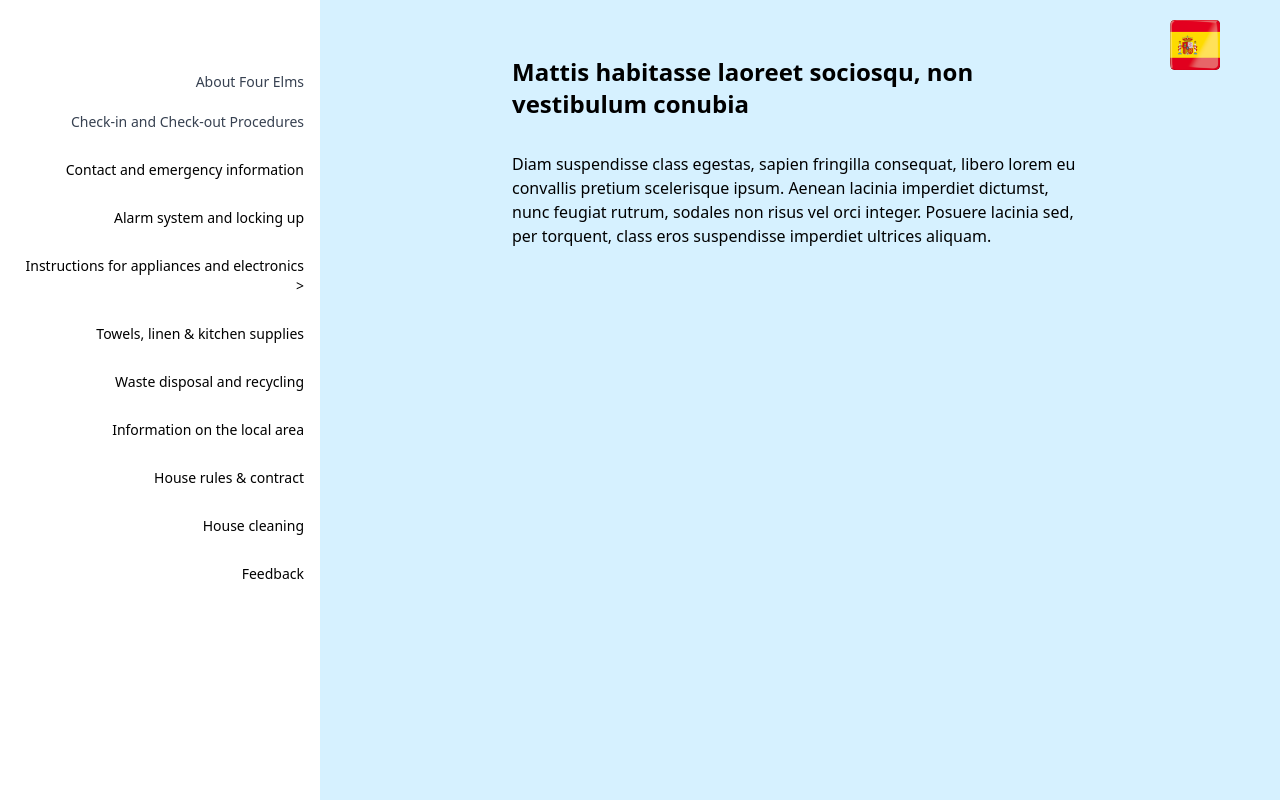
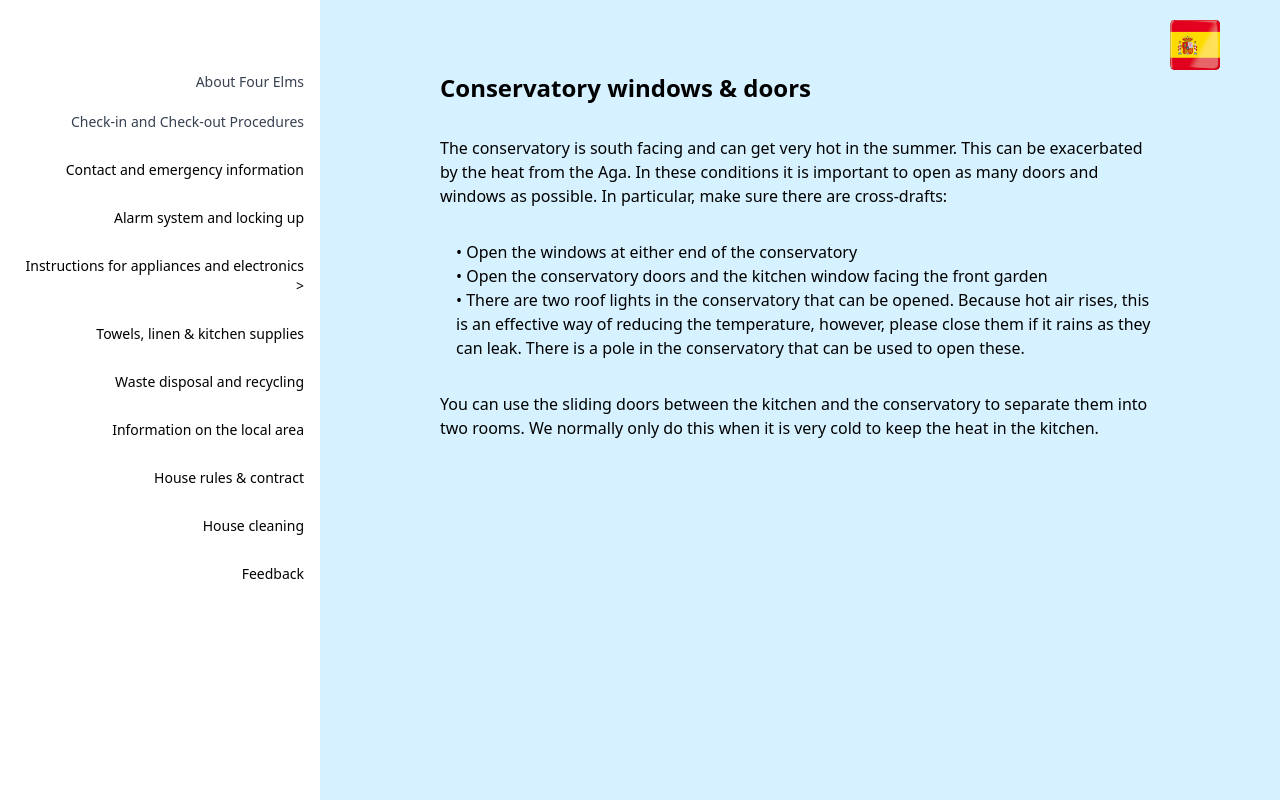
Before and after one commit to ConjecturesandRefutations/Four-Elms, a React (Create React App) app: page /appliances/conservatory in a window 1280 px wide. Built offline with nearby package versions, Linux system fonts and the light colour scheme.

Commit message:
all content added

```diff
--- a/src/pages/Appliances/Conservatory.js
+++ b/src/pages/Appliances/Conservatory.js
@@ -25,11 +25,20 @@ return(
 
 <main class="background md:col-span-3" id='Conservatory'>
 
-<div class='md:pt-10 w-3/5 mx-auto' >
+<div class='md:pt-10 w-3/4 mx-auto' >
 
-<h1 class='text-2xl font-bold mb-8 mt-4'> Mattis habitasse laoreet sociosqu, non vestibulum conubia </h1>
+<h1 class='text-2xl font-bold mb-8 mt-8'> {lang==='english' ? `Conservatory windows & doors` : 'Ventanas y puertas la habitación acristalada'} </h1>
 
-<p class='mb-8'>Diam suspendisse class egestas, sapien fringilla consequat, libero lorem eu convallis pretium scelerisque ipsum. Aenean lacinia imperdiet dictumst, nunc feugiat rutrum, sodales non risus vel orci integer. Posuere lacinia sed, per torquent, class eros suspendisse imperdiet ultrices aliquam.</p>
+<p class='mb-8'> {lang==='english' ? `The conservatory is south facing and can get very hot in the summer. This can be exacerbated by the heat from the Aga. In these conditions it is important to open as many doors and windows as possible. In particular, make sure there are cross-drafts:` : 'La habitación acristalada está orientada al sur y puede hacer mucho calor en verano. Esto puede verse exacerbado por el calor del AGA. En estas condiciones es importante abrir tantas puertas y ventanas como sea posible. En particular, asegúrese de que haya corrientes que cruzan la habitación:'}</p>
+
+<ul class='ml-4'>
+     <li>{lang==='english' ? `•	Open the windows at either end of the conservatory` : `•	Abre las ventanas en ambos extremos del conservatorio.`}</li>
+     <li>{lang==='english' ? `•	Open the conservatory doors and the kitchen window facing the front garden` : `•	Abra las puertas de la habitación acristalada y la ventana de la cocina que da al jardín delantero.`}</li>
+     <li>{lang==='english' ? `•	There are two roof lights in the conservatory that can be opened. Because hot air rises, this is an effective way of reducing the temperature, however, please close them if it rains as they can leak. There is a pole in the conservatory that can be used to open these.` : `•	Hay dos claraboyas en de la habitación acristalada que se pueden abrir. Debido a que el aire caliente sube, esta es una forma efectiva de reducir la temperatura, sin embargo, ciérrelos si llueve, ya que pueden tener fugas. Hay un poste en el conservatorio que se puede usar para abrirlos.`}</li>
+</ul>
+
+<p class='mt-8'> {lang==='english' ? `You can use the sliding doors between the kitchen and the conservatory to separate them into two rooms. We normally only do this when it is very cold to keep the heat in the kitchen.` : `Puede utilizar las puertas correderas entre la cocina y la habitación acristalada para separarlos en dos habitaciones. Normalmente solo hacemos esto cuando hace mucho frío para mantener el calor en la cocina.`}</p>
+
 
 </div>
 
```
